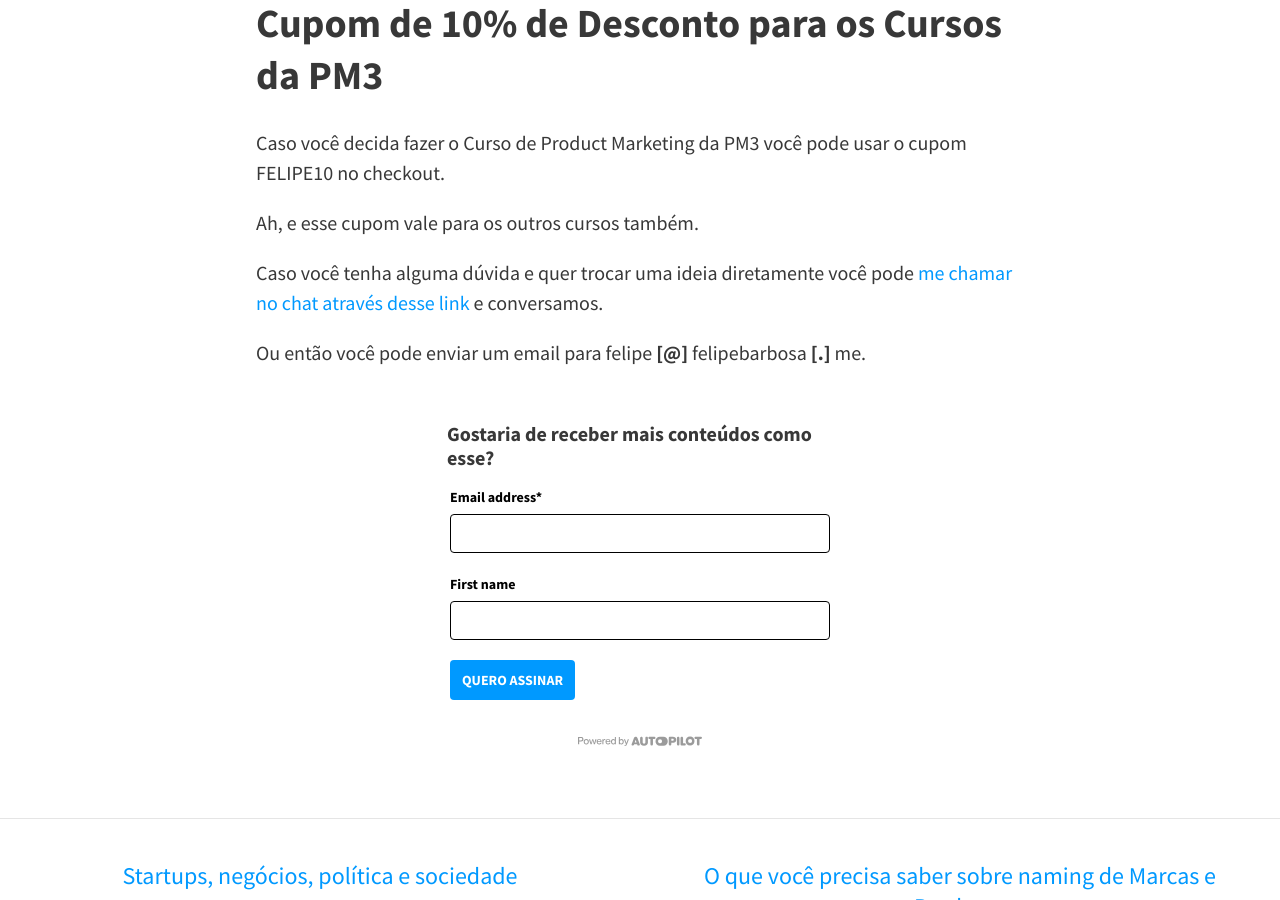
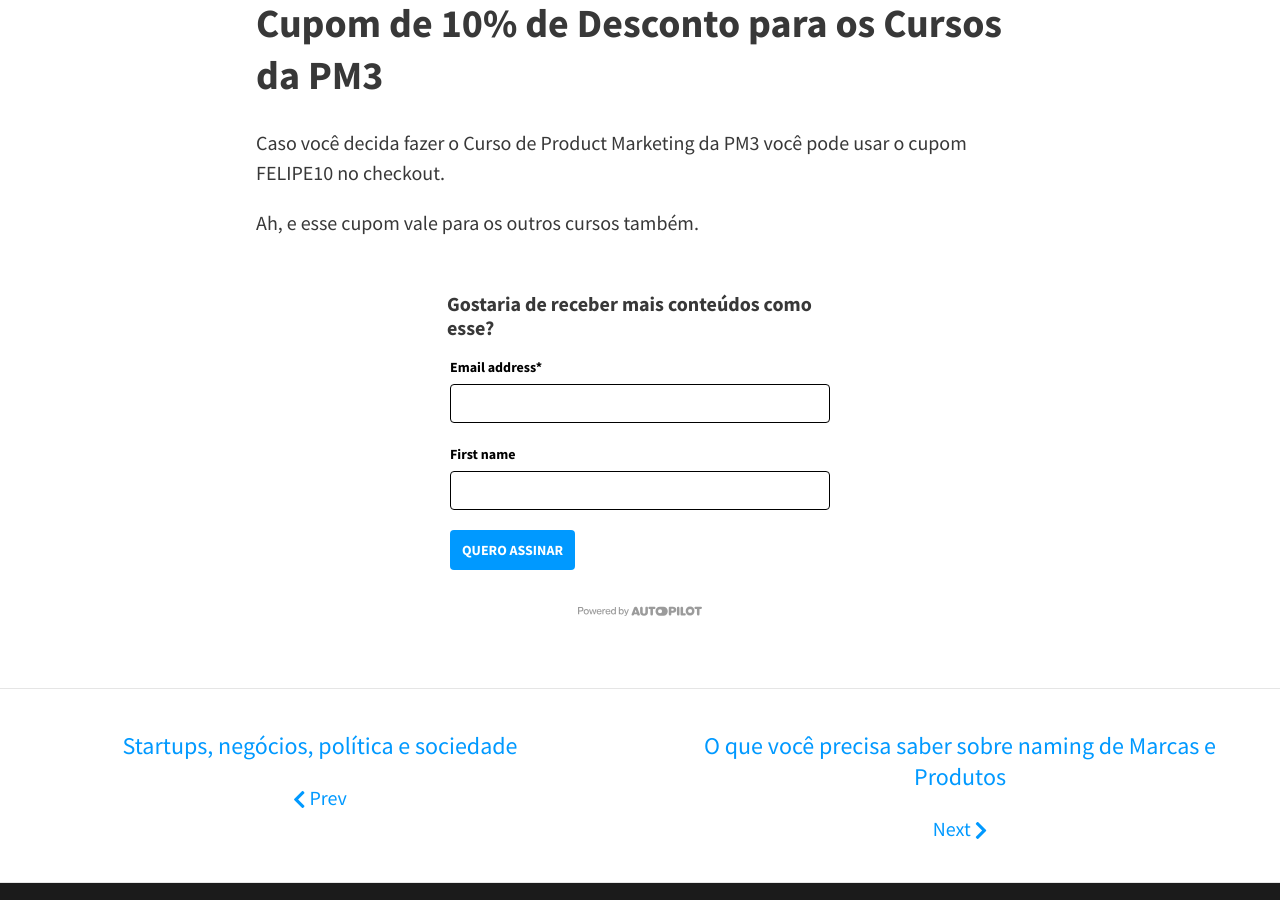
Before and after one commit to felipecbarbosa/felipecbarbosa.github.io, a Jekyll site: the page built from _posts/2021-06-04-cursos-product-marketing.md, in a window 1280 px wide and 900 px high, scrolled down 13228 px. Built offline with Jekyll 4.4.1, drawn with Linux system fonts in a browser that asks for light colours; nearby versions of some CDN libraries; comment, search, counter and statistics services are not loaded.

Commit message:
Edited Cursos PMM post

```diff
--- a/_posts/2021-06-04-cursos-product-marketing.md
+++ b/_posts/2021-06-04-cursos-product-marketing.md
@@ -349,7 +349,3 @@ Os 3 cursos são bons e valem a pena, cabe a você olhar para onde se encontra p
 Caso você decida fazer o Curso de Product Marketing da PM3 você pode usar o cupom FELIPE10 no checkout.
 
 Ah, e esse cupom vale para os outros cursos também.
-
-Caso você tenha alguma dúvida e quer trocar uma ideia diretamente você pode [me chamar no chat através desse link](#hs-chat-open) e conversamos.
-
-Ou então você pode enviar um email para felipe **[@]** felipebarbosa **[.]** me.
```
